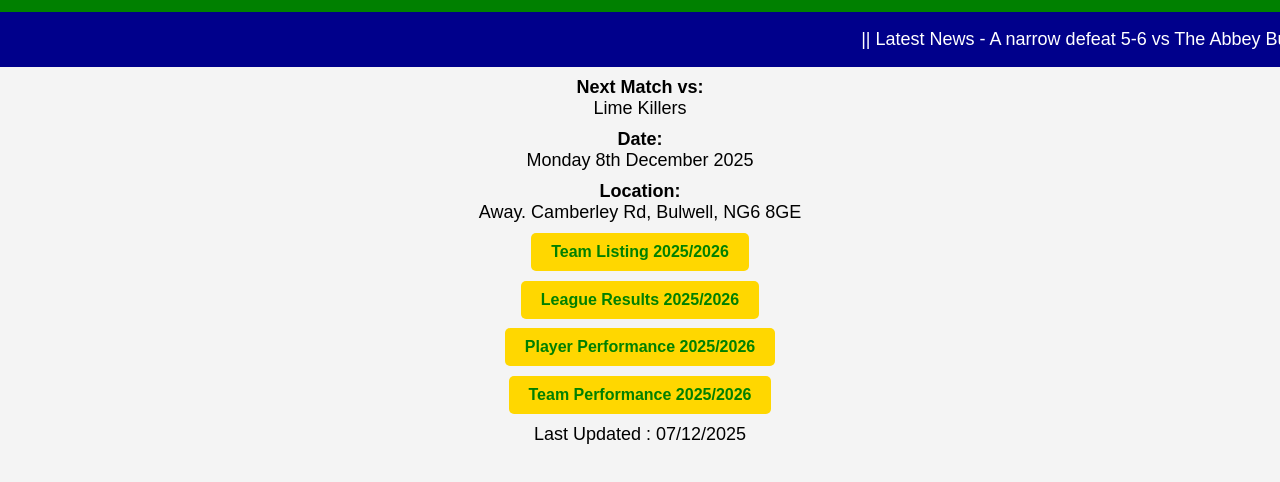
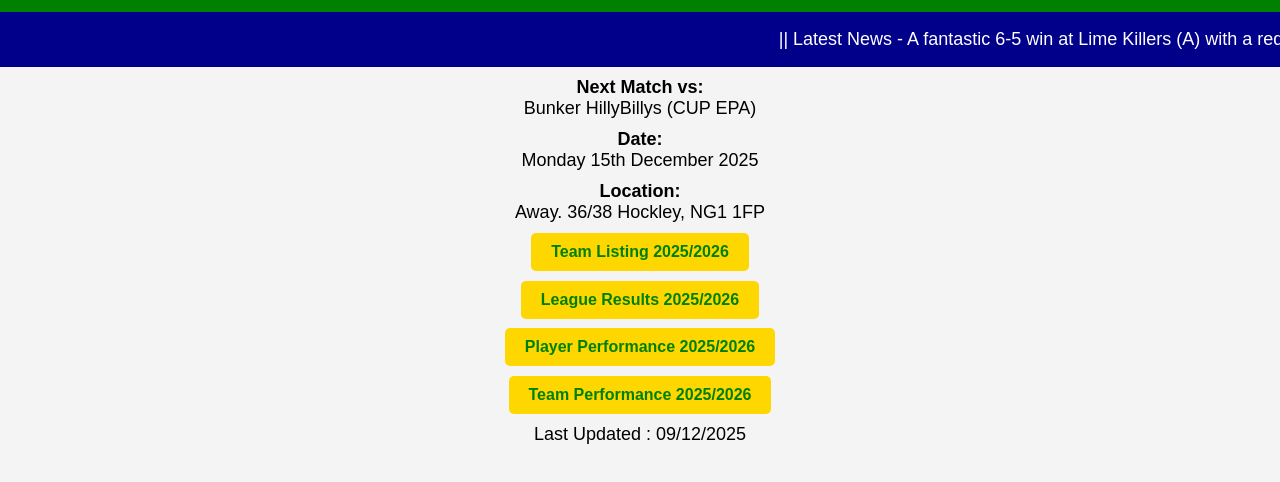
Before and after one commit to con-club-pool-2026/home-page, a plain HTML site: page index.html in a window 1280 px wide. Shown: the part 46-528 px from the top of the page. Drawn offline with Linux system fonts and the light colour scheme.

Commit message:
Update index.html

```diff
--- a/index.html
+++ b/index.html
@@ -88,14 +88,14 @@
 <!-- Scrolling Banner -->
 <div class="scrolling-banner">
     <div class="scrolling-banner-content">
-        <p>|| Latest News - A narrow defeat 5-6 vs The Abbey Bulwell (H). Next up, Lime Killers (A) ......</p>
+        <p>|| Latest News - A fantastic 6-5 win at Lime Killers (A) with a reduced headcount. Next up, Bunker HillyBillys in the CUP which is EPA rules......</p>
     </div>
 </div>
 
 <section>
-    <div class="sub-header"><strong>Next Match vs:</strong><br>Lime Killers</div>
-    <div class="sub-header"><strong>Date:</strong><br>Monday 8th December 2025</div>
-    <div class="sub-header"><strong>Location:</strong><br>Away. Camberley Rd, Bulwell, NG6 8GE</div>
+    <div class="sub-header"><strong>Next Match vs:</strong><br>Bunker HillyBillys (CUP EPA)</div>
+    <div class="sub-header"><strong>Date:</strong><br>Monday 15th December 2025</div>
+    <div class="sub-header"><strong>Location:</strong><br>Away. 36/38 Hockley, NG1 1FP</div>
 </section>
 
 <p><a href="https://con-club-pool-2026.github.io/team-listing/" class="button-link">Team Listing 2025/2026</a></p>
@@ -104,7 +104,7 @@
 <p><a href="https://con-club-pool-2026.github.io/team-performance/" class="button-link">Team Performance 2025/2026</a></p>
 
 <section>
-<div class="sub-header">Last Updated : 07/12/2025</div>
+<div class="sub-header">Last Updated : 09/12/2025</div>
 </section>
 
 </body>
```
